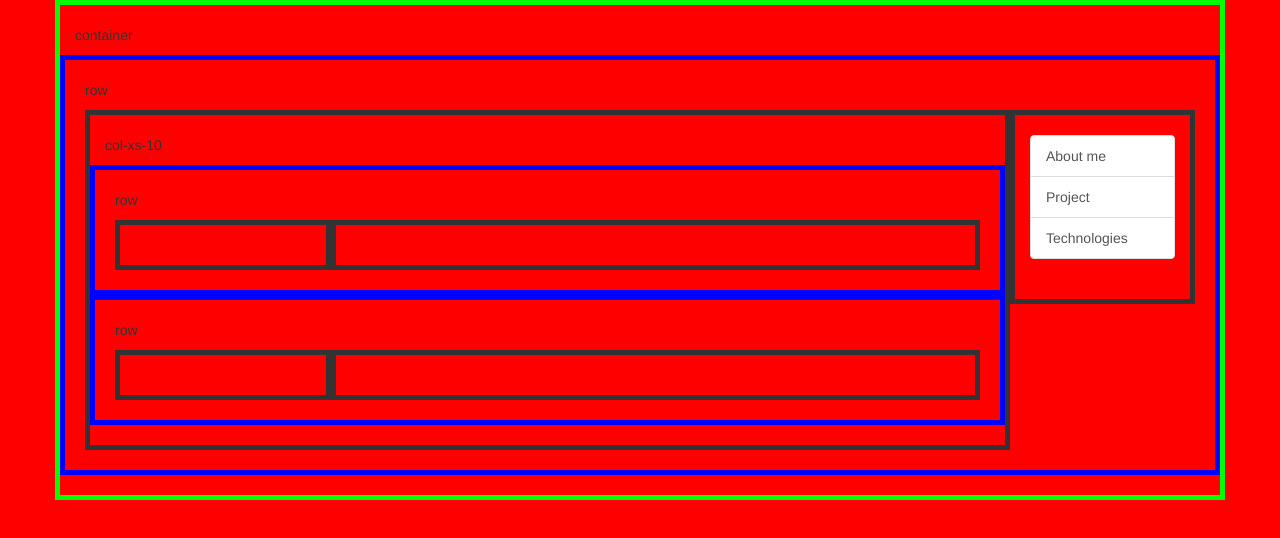
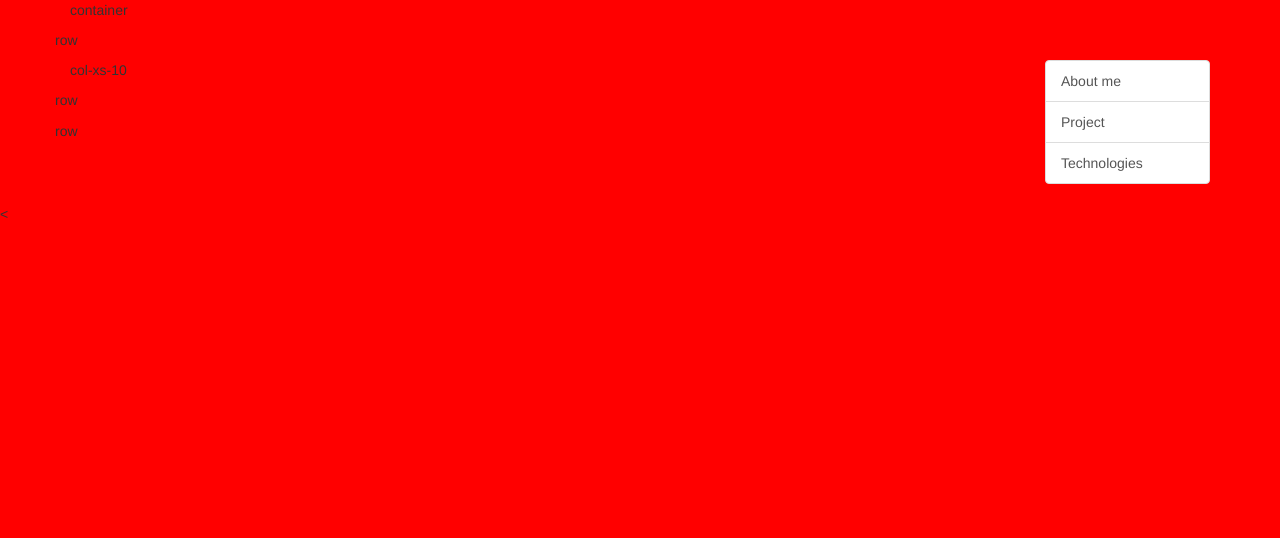
Before and after one commit to davidhearn90/project-1, a plain HTML site: page index.html in a window 1280 px wide. Drawn offline with Linux system fonts and the light colour scheme.

Commit message:
no message

```diff
--- a/index.html
+++ b/index.html
@@ -4,7 +4,6 @@
 <head>
   <link rel="stylesheet" type="text/css" href="css/bootstrap.min.css">
   <link rel="stylesheet" type="text/css" href="css/main.css">
-	<link rel="stylesheet" type="text/css" href="css/custom.css">
 
   <title></title>
   </head>
@@ -40,4 +39,4 @@
 </div>
 
 </body>
-</html>
+<
```
Lines whose indentation alone changed are shown as unchanged.
